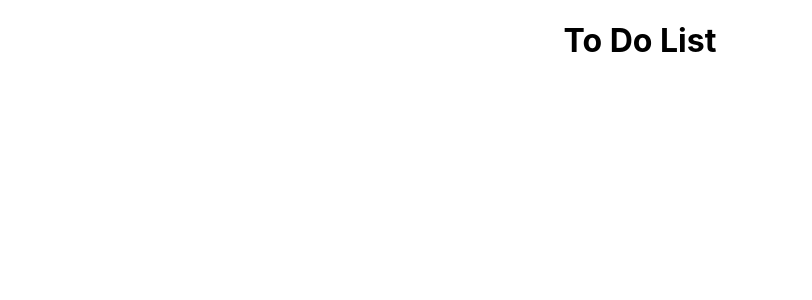
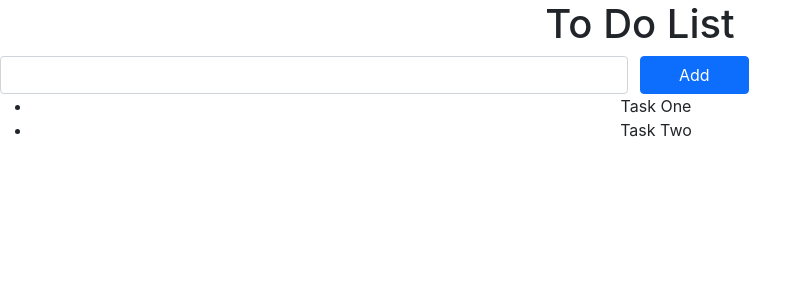
Before and after one commit to hninhnin0929/React_Redux_Testing, a React (Create React App) app: page / in a window 1280 px wide. Shown: the top 300 px of the page, without its empty margins (0-812 px from the left). Built offline with nearby package versions, Linux system fonts and the light colour scheme.

Commit message:
testing with todolistui

```diff
--- a/package.json
+++ b/package.json
@@ -11,11 +11,14 @@
     "@types/node": "^17.0.45",
     "@types/react": "^18.0.28",
     "@types/react-dom": "^18.0.10",
+    "bootstrap": "^5.1.3",
     "react": "^18.2.0",
+    "react-bootstrap": "^2.7.2",
     "react-dom": "^18.2.0",
     "react-redux": "^8.0.5",
     "react-scripts": "5.0.1",
     "typescript": "^4.9.5",
+    "uuid": "^9.0.0",
     "web-vitals": "^2.1.4"
   },
   "scripts": {
--- a/src/App.tsx
+++ b/src/App.tsx
@@ -1,6 +1,7 @@
 import React from 'react';
 import logo from './logo.svg';
 import { Counter } from './features/counter/Counter';
+import 'bootstrap/dist/css/bootstrap.min.css';
 import './App.css';
 import ToDoListUI from './features/todo/ToDoListUI';
 
--- a/src/features/todo/ToDoListUI.tsx
+++ b/src/features/todo/ToDoListUI.tsx
@@ -1,7 +1,47 @@
+import React, {useState} from "react"
+import { selectTodo,addTodo } from "./todoSlice."
+import { useAppSelector, useAppDispatch } from "../../app/hooks"
+
 export default function ToDoListUI(){
+    const todos = useAppSelector(selectTodo);
+    const dispatch = useAppDispatch();
+    const [newItem, setItem] = useState("");
+    console.log("todos ",todos);
+
+    let addToDoHandler = ()=> {
+        console.log("Add Todo ", newItem);
+        let item = {
+            id: 3,
+            text: newItem
+        }
+        dispatch(addTodo(item));
+        setItem("");
+    }
+
     return(
         <div>
             <h1>To Do List</h1>
+            <form>
+                <div className="row">
+                    <div className="col-sm-6">
+                        <input type="text" className="form-control col-sm-4"
+                            value={newItem}
+                            onChange={(e)=>setItem(e.target.value)}/>
+                    </div>
+                    <button type="button"
+                        className="btn btn-primary col-sm-1"
+                        onClick={addToDoHandler}>
+                        Add
+                    </button>
+                </div>
+            </form>
+            <ul>
+                {
+                    todos.map((item)=><li key={item.id} className="form-row">
+                        {item.text}
+                    </li>)
+                }
+            </ul>
         </div>
     )
 }
--- a/src/features/todo/todoSlice..ts
+++ b/src/features/todo/todoSlice..ts
@@ -1,4 +1,4 @@
-import { createSlice } from "@reduxjs/toolkit";
+import { createAsyncThunk, createSlice, PayloadAction } from '@reduxjs/toolkit';
 import { RootState } from "../../app/store";
 
 export interface ToDoItem {
@@ -25,9 +25,13 @@ export const todoSlice = createSlice({
     name: "todo",
     initialState,
     reducers: {
-
+        addTodo:(state, action: PayloadAction<ToDoItem>) => {
+            console.log("Payload ", action);
+            state.items.push(action.payload);
+        }
     }
 });
+export const { addTodo } = todoSlice.actions;
 export const selectTodo = (state: RootState) => state.todo.items;
 
 export default todoSlice.reducer;
```
Also changed, not shown: install_cmds.txt, 1 other file (tests, documents, lock files or other folders).
